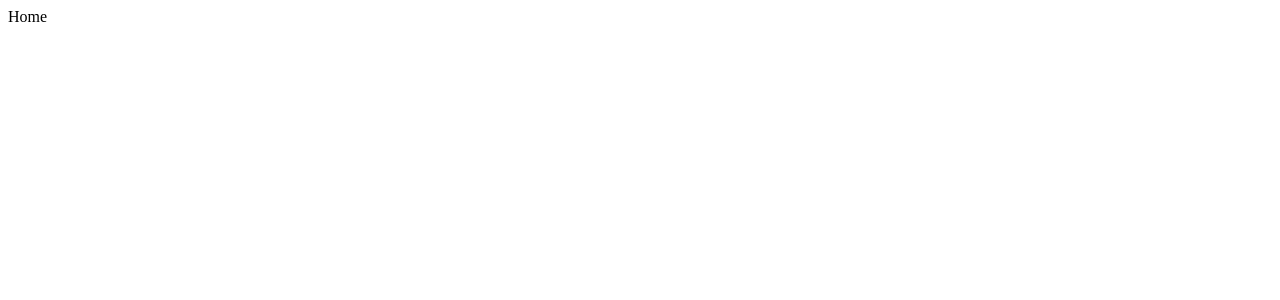
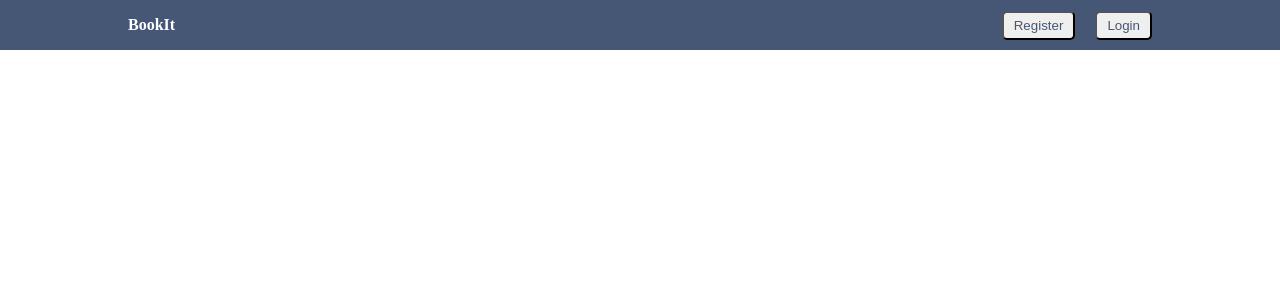
Before and after one commit to Nestor-19/BookIt, a React (Create React App) app in the folder client/: page / in a window 1280 px wide. Shown: the top 300 px of the page. Built offline with nearby package versions, Linux system fonts and the light colour scheme.

Commit message:
Developed and rendered Navbar component in home page

```diff
--- /dev/null
+++ b/client/src/App.css
@@ -0,0 +1,4 @@
+body{
+  margin: 0;
+  padding: 0;
+}
--- a/client/src/App.js
+++ b/client/src/App.js
@@ -1,6 +1,9 @@
 import Home from "./pages/Home/Home";
 import HotelList from "./pages/HotelList/HotelList";
+import Hotel from "./pages/Hotel/Hotel";
 import { BrowserRouter, Routes, Route } from "react-router-dom";
+import './App.css'
+
 
 const App = ()  => {
   return (
@@ -8,6 +11,7 @@
       <Routes>
         <Route path="/" element={<Home />}/>
         <Route path="/hotels" element={<HotelList />}/>
+        <Route path="/hotels/:id" element={<Hotel />}/>
       </Routes>
     </BrowserRouter>
 
--- /dev/null
+++ b/client/src/components/Navbar/Navbar.css
@@ -0,0 +1,28 @@
+.navbar{
+    background-color: #465775;
+    height: 50px;
+    display: flex;
+    justify-content: center;
+}
+
+.navContainer{
+    display: flex;
+    flex-direction: row;
+    color: white;
+    width: 100%;
+    max-width: 1024px;
+    align-items: center;
+    justify-content: space-between;
+}
+
+.logo{
+    font-weight: 600;
+}
+
+.navButton{
+    color: #465775;
+    border-radius: 5px;
+    padding: 5px 10px;
+    cursor: pointer;
+    margin-left: 20px;
+}
--- /dev/null
+++ b/client/src/components/Navbar/Navbar.js
@@ -0,0 +1,18 @@
+import React from 'react'
+import './Navbar.css'
+
+const Navbar = () => {
+  return (
+    <div className='navbar'>
+        <div className='navContainer'>
+            <span className='logo'>BookIt</span>
+            <div className='navItems'>
+                <button className='navButton'>Register</button>
+                <button className='navButton'>Login</button>
+            </div>
+        </div>
+    </div>
+  )
+}
+
+export default Navbar
--- a/client/src/pages/Home/Home.js
+++ b/client/src/pages/Home/Home.js
@@ -1,9 +1,11 @@
 import React from 'react';
+import './Home.css'
+import Navbar from '../../components/Navbar/Navbar';
 
 const Home = () => {
     return (
         <div>
-            Home
+            <Navbar />
         </div>
     )
 }
--- /dev/null
+++ b/client/src/pages/Hotel/Hotel.js
@@ -0,0 +1,9 @@
+import React from 'react'
+
+const Hotel = () => {
+  return (
+    <div>Hotel</div>
+  )
+}
+
+export default Hotel
```
Also changed, not shown: client/src/pages/Home/Home.css (added).
